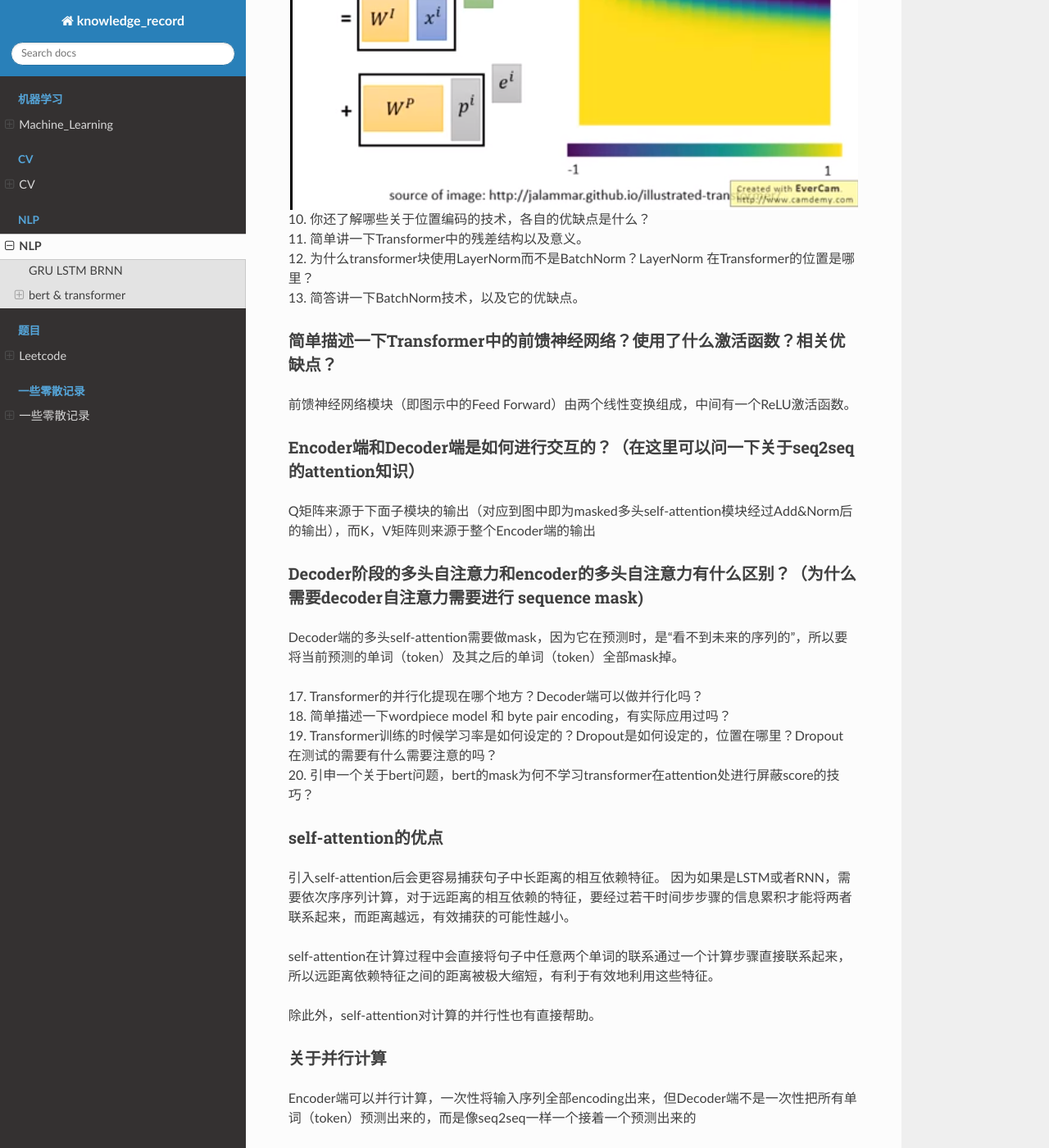
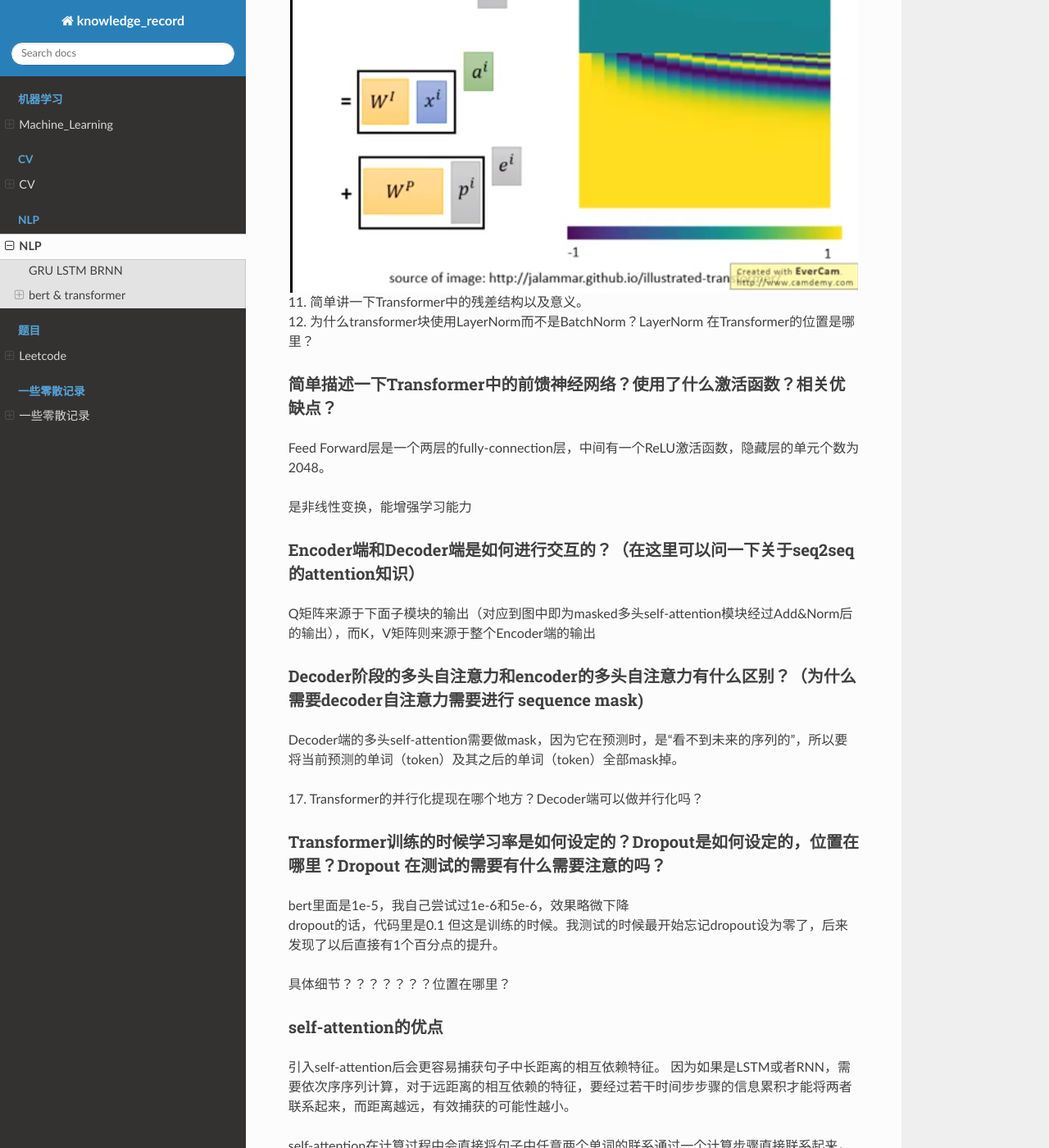
Before and after one commit to luochuankai-JHU/knowledge_record, a Sphinx documentation site: the page built from docs/nlp/nlp.rst, in a window 1280 px wide and 1400 px high, scrolled down 4495 px. Shown: the whole window at 82% size. Built offline with Sphinx 7.4.7 and the Read the Docs theme 2.0.0, drawn with Linux system fonts in a browser that asks for light colours; some of the changed text lies outside the part shown.

Commit message:
nlp transformer

```diff
--- a/docs/nlp/nlp.rst
+++ b/docs/nlp/nlp.rst
@@ -26,8 +26,14 @@
 
 马上上线
 
+一些学习资料
+----------------------
 李宏毅 transformer讲解视频：
 https://www.bilibili.com/video/BV1J441137V6?from=search&seid=1952161104243826844
+
+https://blog.csdn.net/urbanears/article/details/98742013  这个博客讲的不错
+
+
 
 -----------------
 
@@ -119,14 +125,16 @@
 .. image:: ../../_static/nlp/wp.png
 	:align: center
 
-| 10. 你还了解哪些关于位置编码的技术，各自的优缺点是什么？
+
 | 11. 简单讲一下Transformer中的残差结构以及意义。
 | 12. 为什么transformer块使用LayerNorm而不是BatchNorm？LayerNorm 在Transformer的位置是哪里？
-| 13. 简答讲一下BatchNorm技术，以及它的优缺点。
+
 
 简单描述一下Transformer中的前馈神经网络？使用了什么激活函数？相关优缺点？
 --------------------------------------------------------------------------------------------
-前馈神经网络模块（即图示中的Feed Forward）由两个线性变换组成，中间有一个ReLU激活函数。
+Feed Forward层是一个两层的fully-connection层，中间有一个ReLU激活函数，隐藏层的单元个数为 2048。
+
+是非线性变换，能增强学习能力
 
 Encoder端和Decoder端是如何进行交互的？（在这里可以问一下关于seq2seq的attention知识）
 --------------------------------------------------------------------------------------------------
@@ -137,9 +145,16 @@
 Decoder端的多头self-attention需要做mask，因为它在预测时，是“看不到未来的序列的”，所以要将当前预测的单词（token）及其之后的单词（token）全部mask掉。
 
 | 17. Transformer的并行化提现在哪个地方？Decoder端可以做并行化吗？
-| 18. 简单描述一下wordpiece model 和 byte pair encoding，有实际应用过吗？
-| 19. Transformer训练的时候学习率是如何设定的？Dropout是如何设定的，位置在哪里？Dropout 在测试的需要有什么需要注意的吗？
-| 20. 引申一个关于bert问题，bert的mask为何不学习transformer在attention处进行屏蔽score的技巧？
+
+Transformer训练的时候学习率是如何设定的？Dropout是如何设定的，位置在哪里？Dropout 在测试的需要有什么需要注意的吗？
+-------------------------------------------------------------------------------------------------------------------------------
+| bert里面是1e-5，我自己尝试过1e-6和5e-6，效果略微下降
+| dropout的话，代码里是0.1 但这是训练的时候。我测试的时候最开始忘记dropout设为零了，后来发现了以后直接有1个百分点的提升。
+
+具体细节？？？？？？？位置在哪里？
+
+
+
 
 self-attention的优点
 ----------------------------------
@@ -154,3 +169,12 @@
 关于并行计算
 --------------------
 Encoder端可以并行计算，一次性将输入序列全部encoding出来，但Decoder端不是一次性把所有单词（token）预测出来的，而是像seq2seq一样一个接着一个预测出来的
+
+前馈网络和BP神经网络
+--------------
+前馈神经网络主要强调的是无环
+
+BP网络指的是用BP算法进行训练的多层前馈神经网络
+
+batch norm & layer norm
+-----------------------------------
```
